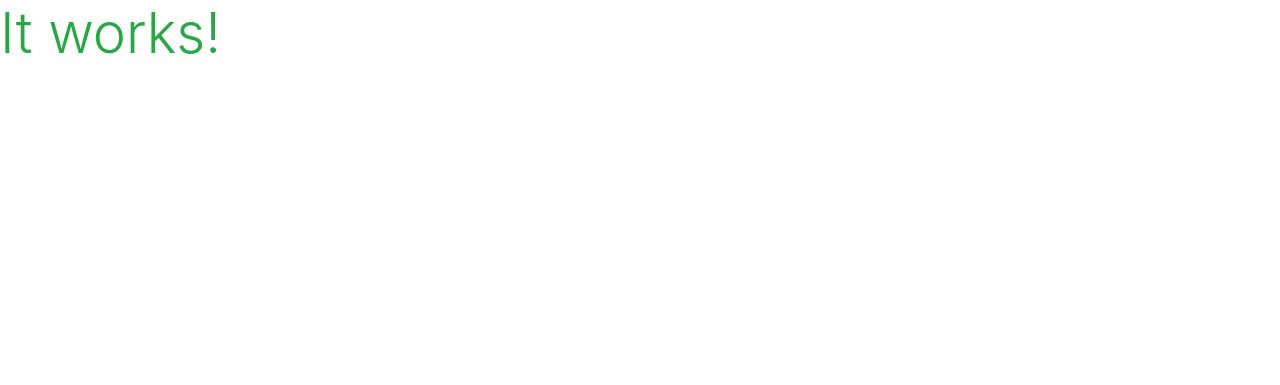
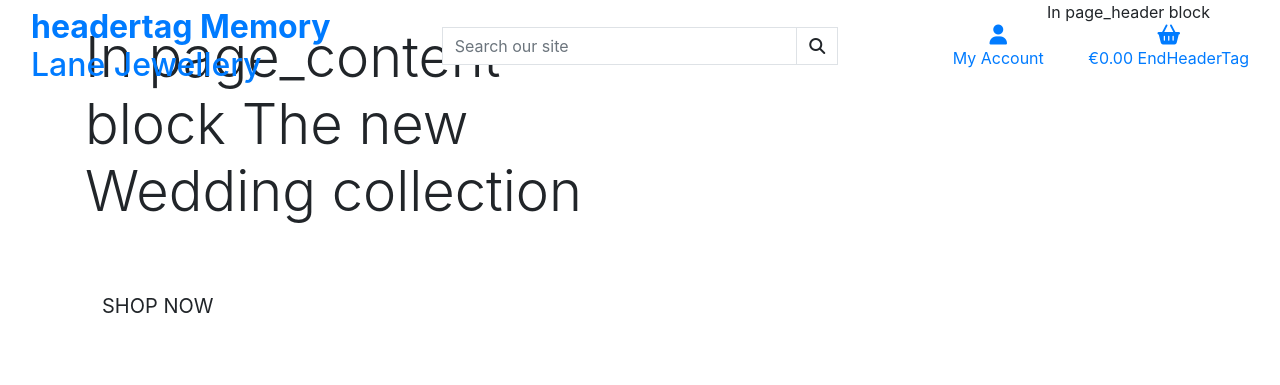
Before and after one commit to siobhain/ccdshop, a Django app: page / in a window 1280 px wide. Shown: the top 385 px of the page. Run offline with Django 3.2, Linux system fonts and the light colour scheme; some libraries are stand-ins or nearby versions.

Commit message:
home: add wedding collection to page_content block & Search/FA kit to header tag in base

```diff
--- a/home/templates/home/index.html
+++ b/home/templates/home/index.html
@@ -1,6 +1,31 @@
 {% extends "base.html" %}
 {% load static %}
 
+{% block extra_title %}HOME{% endblock %}
+
+{% block page_header %}
+    <div class="container header-container">
+        <div class="row">
+            <div class="col"></div>
+            In page_header block
+        </div>
+    </div>
+{% endblock %}
+
 {% block content %}
-    <h1 class="display-4 text-success">It works!</h1>
+    <div class="container h-100">
+        <div class="row h-100">
+            <div class="col-7 col-md-6 my-auto">
+                <h1 class="display-4 logo-font text-black">
+                    In page_content block
+                    The new Wedding collection
+                </h1>
+                <div class="my-5">
+                    <h4>
+                        <a href="" class="shop-now-button btn btn-lg rounded-0 text-uppercase py-3">Shop Now</a>
+                    </h4>
+                </div>
+            </div>
+        </div>
+    </div>
 {% endblock %}
--- a/templates/base.html
+++ b/templates/base.html
@@ -21,6 +21,7 @@
     {% endblock %}
 
     {% block corejs %}
+        <script src="https://kit.fontawesome.com/4fbe7d0caf.js" crossorigin="anonymous"></script>
         <script src="https://cdn.jsdelivr.net/npm/jquery@3.5.1/dist/jquery.min.js" integrity="sha256-9/aliU8dGd2tb6OSsuzixeV4y/faTqgFtohetphbbj0=" crossorigin="anonymous"></script>
         <script src="https://cdn.jsdelivr.net/npm/popper.js@1.16.0/dist/umd/popper.min.js" integrity="sha384-Q6E9RHvbIyZFJoft+2mJbHaEWldlvI9IOYy5n3zV9zzTtmI3UksdQRVvoxMfooAo" crossorigin="anonymous"></script>
         <script src="https://stackpath.bootstrapcdn.com/bootstrap/4.4.1/js/bootstrap.min.js" integrity="sha384-wfSDF2E50Y2D1uUdj0O3uMBJnjuUD4Ih7YwaYd1iqfktj0Uod8GCExl3Og8ifwB6" crossorigin="anonymous"></script>
@@ -29,10 +30,71 @@
     {% block extra_js %}
     {% endblock %}
 
-    <title>Memory Lane Jewelry {% block extra_title %}{% endblock %}</title>
+    <title>Memory Lane Jewellery {% block extra_title %}{% endblock %}</title>
   </head>
   <body>
-    <header class="container-fluid fixed-top"></header>
+    <header class="container-fluid fixed-top">
+        <div class="row">
+            <div class="col-12 col-lg-4 my-auto py-1 py-lg-0 text-center text-lg-left">
+                <a href="{% url 'home' %}" class="nav-link main-logo-link">
+                    <h2 class="logo-font text-black my-0"><strong>headertag Memory</strong> Lane Jewellery</h2>
+                </a>
+            </div>
+            <div class="col-12 col-lg-4 my-auto py-1 py-lg-0">
+                <form method="GET" action="">
+                    <div class="input-group w-100">
+                        <input class="form-control border border-black rounded-0" type="text" name="q" placeholder="Search our site">
+                        <div class="input-group-append">
+                            <button class="form-control btn btn-black border border-black rounded-0" type="submit">
+                                <span class="icon">
+                                    <i class="fas fa-search"></i>
+                                </span>
+                            </button>
+                        </div>
+                    </div>
+                </form>
+            </div>
+            <div class="col-12 col-lg-4 my-auto py-1 py-lg-0">
+                <ul class="list-inline list-unstyled text-center text-lg-right my-0">
+                    <li class="list-inline-item dropdown">
+                        <a class="text-black nav-link" href="#" id="user-options" data-toggle="dropdown" aria-haspopup="true" aria-expanded="false">
+                            <div class="text-center">
+                                <div><i class="fas fa-user fa-lg"></i></div>
+                                <p class="my-0">My Account</p>
+                            </div>
+                        </a>
+                        <div class="dropdown-menu border-0" aria-labelledby="user-options">
+                            {% if request.user.is_authenticated %}
+                                {% if request.user.is_superuser %}
+                                    <a href="" class="dropdown-item">Product Management</a>
+                                {% endif %}
+                                <a href="" class="dropdown-item">My Profile</a>
+                                <a href="{% url 'account_logout' %}" class="dropdown-item">Logout</a>
+                            {% else %}
+                                <a href="{% url 'account_signup' %}" class="dropdown-item">Register</a>
+                                <a href="{% url 'account_login' %}" class="dropdown-item">Login</a>
+                            {% endif %}
+                        </div>
+                    </li>
+                    <li class="list-inline-item">
+                        <a class="{% if grand_total %}text-info font-weight-bold{% else %}text-black{% endif %} nav-link" href="">
+                            <div class="text-center">
+                                <div><i class="fa-solid fa-basket-shopping fa-lg"></i></div>
+                                <p class="my-0">
+                                    {% if grand_total %}
+                                        ${{ grand_total|floatformat:2 }}
+                                    {% else %}
+                                        €0.00
+                                    {% endif %}
+                                    EndHeaderTag
+                                </p>
+                            </div>
+                        </a>
+                    </li>
+                </ul>
+            </div>
+        </div>
+    </header>
 
     {% if messages %}
         <div class="message-container"></div>
```
